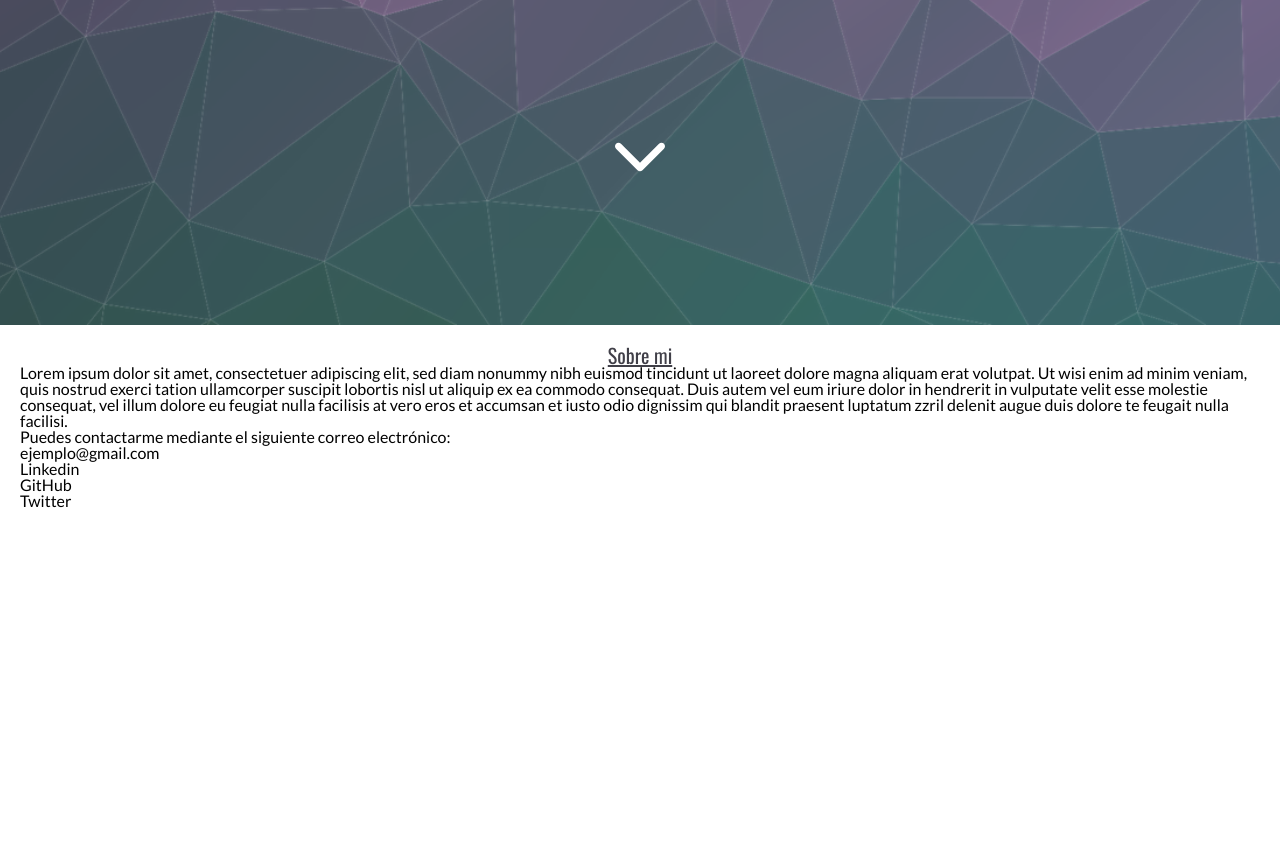
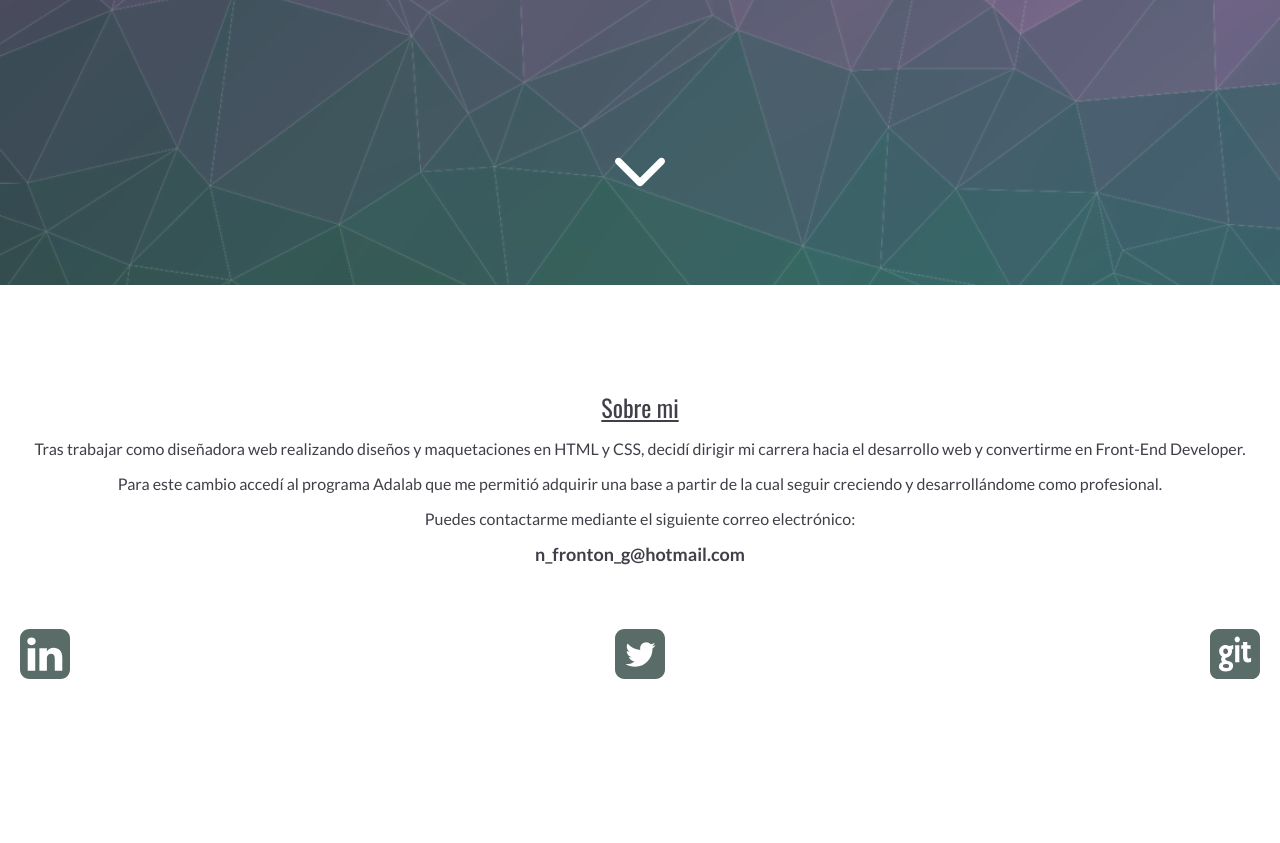
Before and after one commit to Noelia-F/Noelia-F.github.io, a website: page index.html in a window 1280 px wide. Shown: the part 515-1358 px from the top of the page. Before the commit the page ends 1044 px from the top, so only its background shows below. Drawn offline with nearby package versions, Linux system fonts and the light colour scheme.

Commit message:
about me styles

```diff
--- a/index.html
+++ b/index.html
@@ -34,24 +34,23 @@
 		<!-- Sobre mi y contacto -->
 		<section id="about" class="about-me wrapper">
 			<h3 class="title title--section">Sobre mi</h3>
-			<p class="paragraph">Lorem ipsum dolor sit amet, consectetuer adipiscing elit, sed diam nonummy nibh euismod tincidunt ut laoreet dolore magna aliquam erat volutpat. Ut wisi enim ad minim veniam, quis nostrud exerci tation ullamcorper suscipit lobortis nisl ut aliquip ex ea commodo consequat. Duis autem vel eum iriure dolor in hendrerit in vulputate velit esse molestie consequat, vel illum dolore eu feugiat nulla facilisis at vero eros et accumsan et iusto odio dignissim qui blandit praesent luptatum zzril delenit augue duis dolore te feugait nulla facilisi.</p>
-			<p>Puedes contactarme mediante el siguiente correo electrónico:</p>
-			<p>ejemplo@gmail.com</p>
-			<div>
-				<a>
-					Linkedin
-				</a>
-			</div>
-			<div>
-				<a>
-					GitHub
-				</a>
-			</div>
-			<div>
-				<a>
-					Twitter
-				</a>
-			</div>
+			<p class="paragraph">Tras trabajar como diseñadora web realizando diseños y maquetaciones en HTML y CSS, decidí dirigir mi carrera hacia el desarrollo web y convertirme en Front-End Developer.</p>
+			<p class="paragraph">Para este cambio accedí al programa Adalab que me permitió adquirir una base a partir de la cual seguir creciendo y desarrollándome como profesional.</p>
+			<p class="paragraph">Puedes contactarme mediante el siguiente correo electrónico:</p>
+			<p class="paragraph paragraph--important">n_fronton_g@hotmail.com</p>
+			<section>
+				<ul class="social">
+					<li>
+						<a href="https://www.linkedin.com/in/noeliafronton/" target="_blank" class="social__icon linkedin">Linkedin</a>
+					</li>
+					<li>
+						<a href="https://twitter.com/noe__27" target="_blank" class="social__icon twitter">Twitter</a>
+					</li>
+					<li>
+						<a href="https://github.com/Noelia-F" target="_blank" class="social__icon github">GitHub</a>
+					</li>
+				</ul>
+			</section>
 		</section>
 		<!-- Projectos -->
 		<section class="projects">
--- a/scss/components/_aboutme.scss
+++ b/scss/components/_aboutme.scss
@@ -1,4 +1,3 @@
 .about-me{
 	background-color: #ffffff;
-	min-height: 100%;
 }
--- a/scss/components/_hero.scss
+++ b/scss/components/_hero.scss
@@ -5,7 +5,6 @@
 	background-repeat: no-repeat;
 	background-position: center;
 	opacity: 0.8;
-	height: 100vh;
 	display: flex;
 	flex-direction: column;
 	justify-content: center;
--- /dev/null
+++ b/scss/components/_socialmedia.scss
@@ -0,0 +1,30 @@
+.social{
+	display: flex;
+	justify-content: space-between;
+	align-items: center;
+	padding-top: 50px;
+	padding-bottom: 20px;
+}
+
+.social__icon{
+	display: block;
+	width: 50px;
+	height: 0;
+	padding-top: 50px;
+	overflow: hidden;
+	background-position: center;
+	background-repeat: no-repeat;
+	background-size: cover;
+}
+
+.linkedin{
+	background-image: url(/images/linkedin-signo.svg);
+}
+
+.twitter{
+	background-image: url(/images/logo-de-twitter.svg);
+}
+
+.github{
+	background-image: url(/images/github.svg);
+}
--- a/scss/components/_titles.scss
+++ b/scss/components/_titles.scss
@@ -16,7 +16,22 @@
 }
 
 .title--section{
-	font-size: 20px;
 	color: #403f48;
+	font-size: 24px;
 	text-decoration: underline;
+	padding-top: 20px;
+	padding-bottom: 20px;
 }
+
+.paragraph{
+	color: #403f48;
+	line-height: 20px;
+	text-align: center;
+	padding-bottom: 15px;
+}
+
+.paragraph--important{
+	font-weight: bold;
+	font-size: 18px;
+	color: #403f48;
+}
--- a/scss/layout/_wrapper.scss
+++ b/scss/layout/_wrapper.scss
@@ -1,3 +1,5 @@
 .wrapper{
 	padding: $paddingWrapper;
+	padding-top: 90px;
+	height: 100vh;
 }
--- a/scss/main.scss
+++ b/scss/main.scss
@@ -11,3 +11,7 @@
 @import 'components/typography';
 @import 'components/hero';
 @import 'components/titles';
+@import 'components/aboutme';
+@import 'components/socialmedia';
+
+@import 'pages/index';
--- /dev/null
+++ b/scss/pages/_index.scss
@@ -0,0 +1,3 @@
+*{
+	box-sizing: border-box;
+}
```
Also changed, not shown: css/main.css, images/github.svg (added), images/linkedin-signo.svg (added), images/logo-de-twitter.svg (added).
